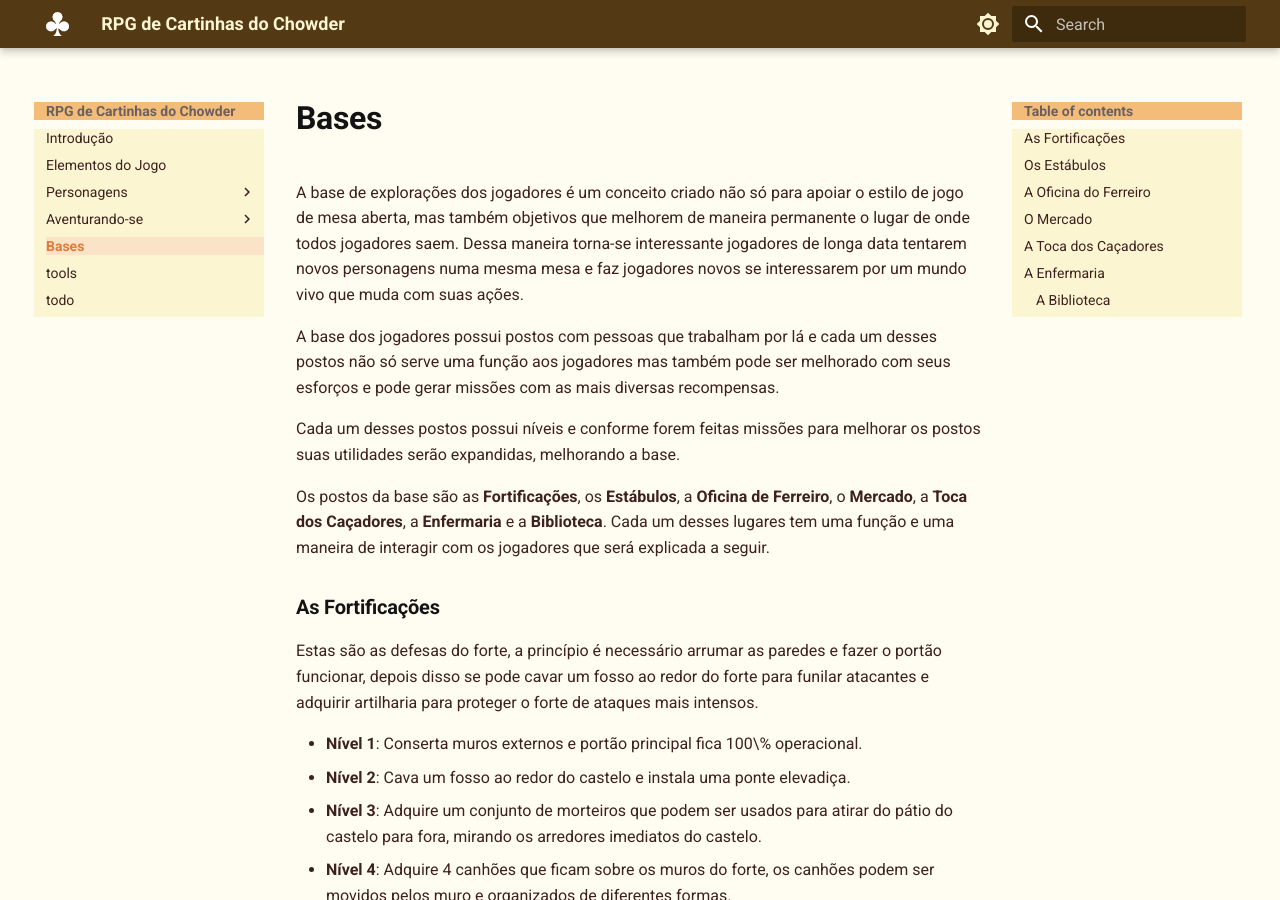
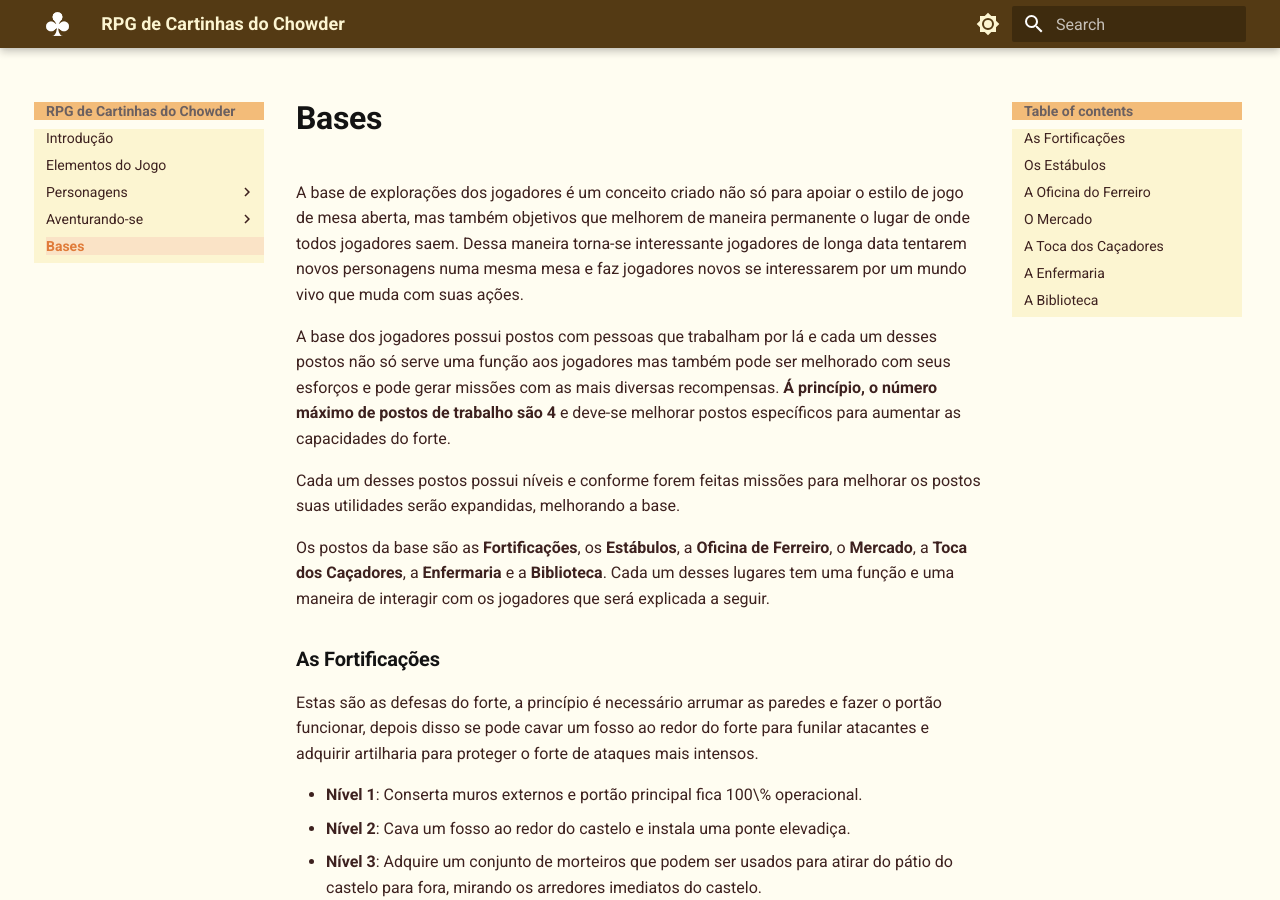
Before and after one commit to JPChowder/ChowRPG, an MkDocs documentation site: the page built from docs/bases.md, in a window 1280 px wide and 900 px high. Built offline with MkDocs 1.6.1 and Material for MkDocs 9.7.7, drawn with Linux system fonts in a browser that asks for light colours.

```diff
--- a/docs/bases.md
+++ b/docs/bases.md
@@ -2,7 +2,7 @@
 
 A base de explorações dos jogadores é um conceito criado não só para apoiar o estilo de jogo de mesa aberta, mas também objetivos que melhorem de maneira permanente o lugar de onde todos jogadores saem. Dessa maneira torna-se interessante jogadores de longa data tentarem novos personagens numa mesma mesa e faz jogadores novos se interessarem por um mundo vivo que muda com suas ações.
 
-A base dos jogadores possui postos com pessoas que trabalham por lá e cada um desses postos não só serve uma função aos jogadores mas também pode ser melhorado com seus esforços e pode gerar missões com as mais diversas recompensas.
+A base dos jogadores possui postos com pessoas que trabalham por lá e cada um desses postos não só serve uma função aos jogadores mas também pode ser melhorado com seus esforços e pode gerar missões com as mais diversas recompensas. **Á princípio, o número máximo de postos de trabalho são 4** e deve-se melhorar postos específicos para aumentar as capacidades do forte.
 
 Cada um desses postos possui níveis e conforme forem feitas missões para melhorar os postos suas utilidades serão expandidas, melhorando a base.
 
@@ -52,7 +52,7 @@ Este é o lugar que você vai quando passa muito próximo da morte ou quando que
  - **Nível 2**: Descansar no forte recupera todos pontos de vida de um personagem, pode-se curar doenças e envenenamentos.
  - **Nível 3**: Os responsáveis pela enfermaria passam a vender bálsamos de cura e antídotos para os aventureiros.
 
-### A Biblioteca
+## A Biblioteca
 A casa do conhecimento do forte, ajudara a entender a magia desse mundo, seja ela encontrada ou construída e no nível máximo ajudará na mobilidade dos aventureiros com um círculo de teletransporte.
 
  - **Nível 1**: Dá a capacidade de identificar itens mágicos e em combinação com um Oficina de Ferreiro nível 2 permite melhorar itens mágicos.
--- a/mkdocs.yml
+++ b/mkdocs.yml
@@ -83,5 +83,3 @@ nav:
     - Estados: estados.md
     - Morte: morte.md
   - Bases: bases.md
-  - tools: tools.md
-  - todo: todo.md
```
Also changed, not shown: README.md (+21 -0 lines), docs/elementos.md (+35 -17 lines), 1 other file.
